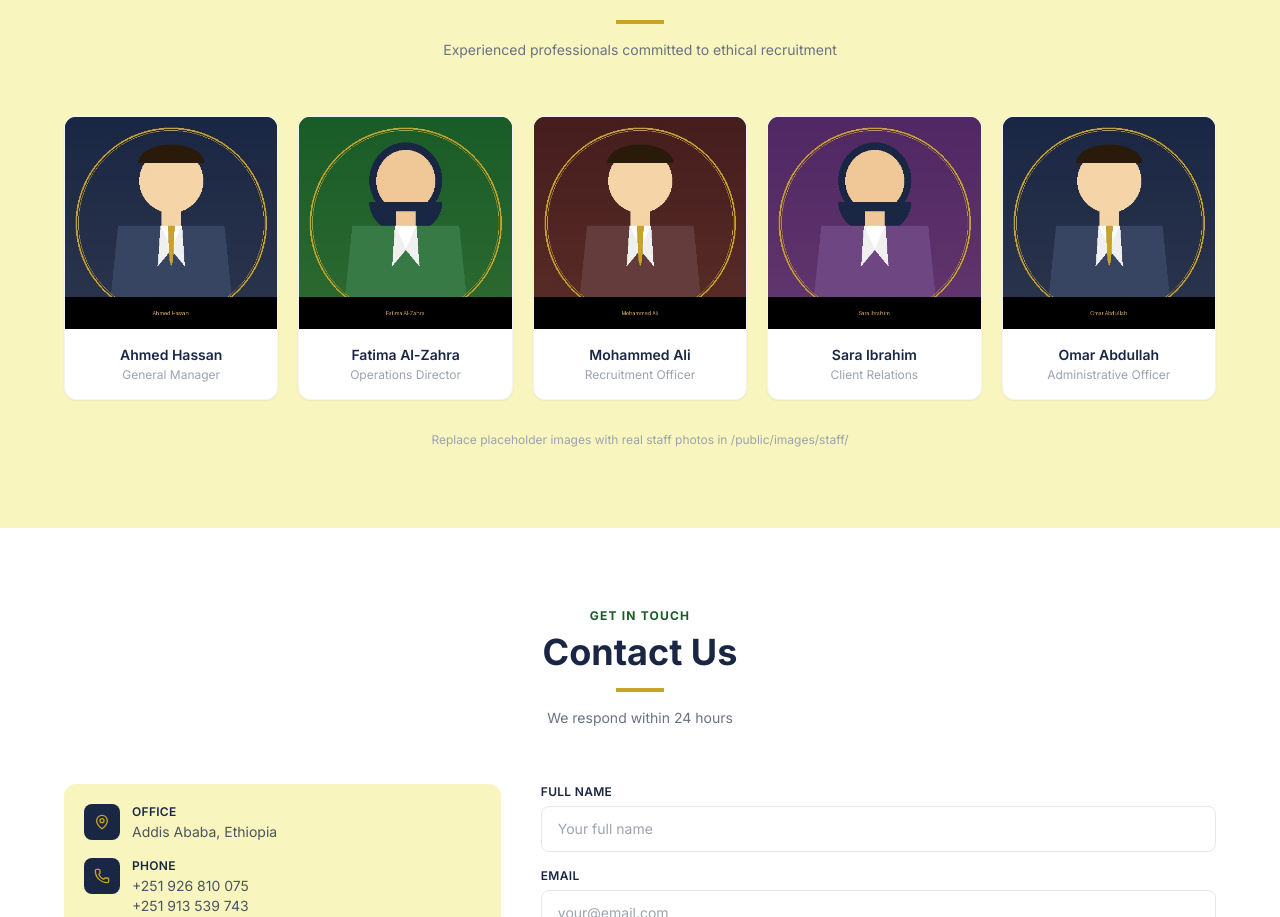
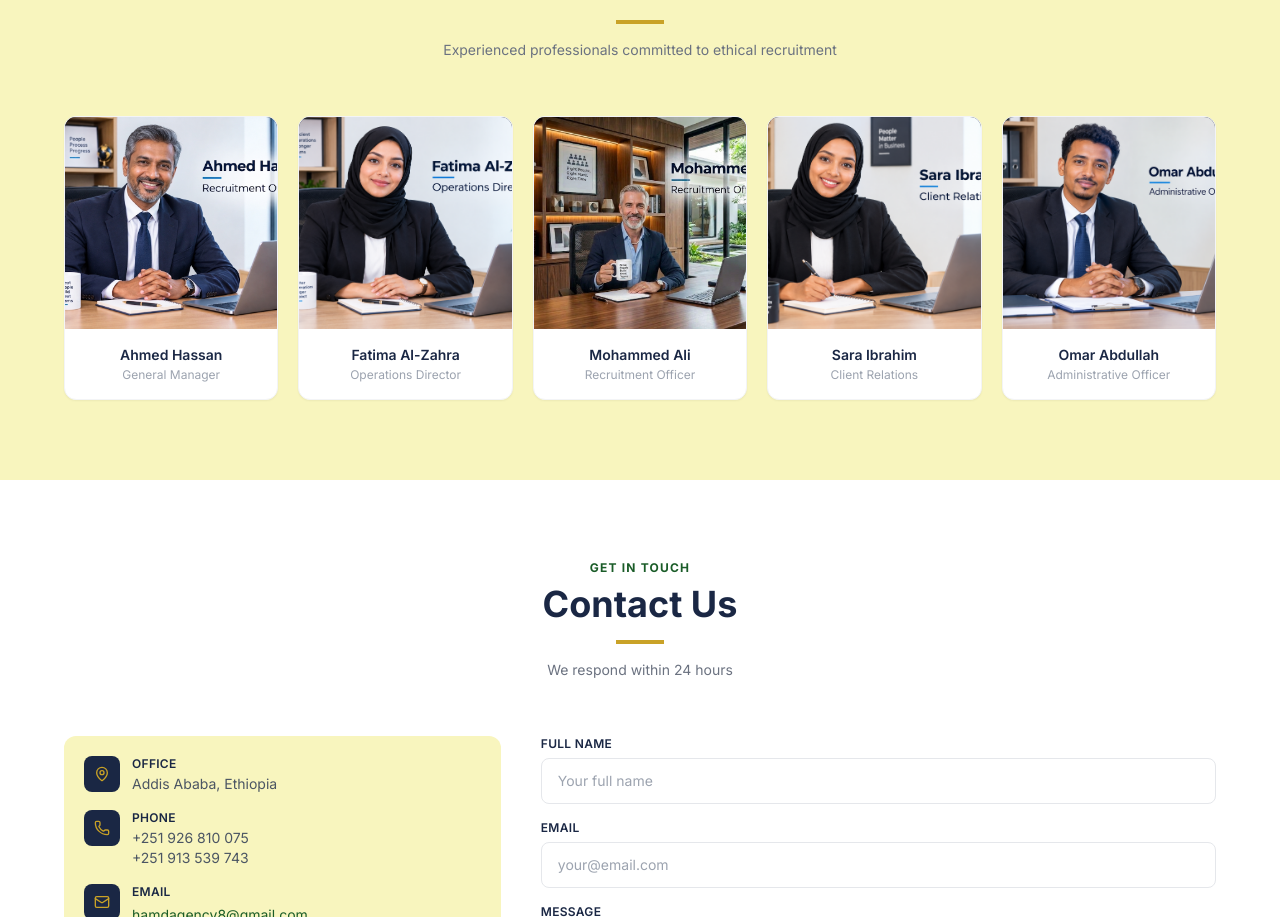
Before and after one commit to editnife-max/Hamd-Agency, a Next.js app in the folder Hamd/hamd/: page / in a window 1280 px wide. Shown: the part 2072-2989 px from the top of the page. Built offline with nearby package versions, Linux system fonts and the light colour scheme.

Commit message:
feat: use real staff portrait photos from image folder
Co-Authored-By: Claude Sonnet 4.6 <noreply@anthropic.com>

```diff
--- a/Hamd/hamd/src/components/Staff.tsx
+++ b/Hamd/hamd/src/components/Staff.tsx
@@ -9,7 +9,7 @@ function StaffCard({ member, lang }: {
   lang: 'en' | 'ar'
 }) {
   const [imgError, setImgError] = useState(false)
-  const src = `/images/staff/${member.initials}.jpg`
+  const src = `/images/staff/${member.initials}.png`
 
   return (
     <div className="bg-white border border-gray-100 rounded-xl overflow-hidden shadow-sm hover:shadow-md transition-shadow">
@@ -64,11 +64,6 @@ export default function Staff() {
           ))}
         </div>
 
-        <p className="text-center text-gray-400 text-xs mt-8">
-          {lang === 'en'
-            ? 'Replace placeholder images with real staff photos in /public/images/staff/'
-            : 'استبدل الصور التجريبية بصور حقيقية في /public/images/staff/'}
-        </p>
       </div>
     </section>
   )
```
